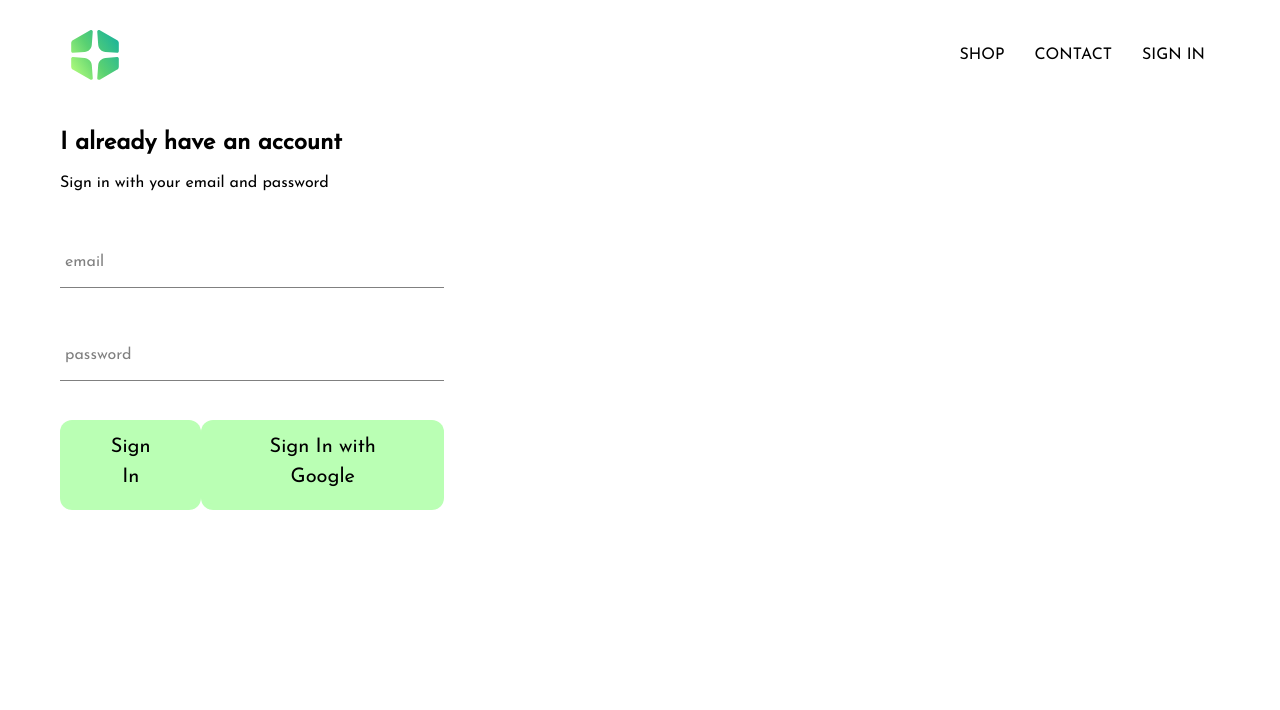
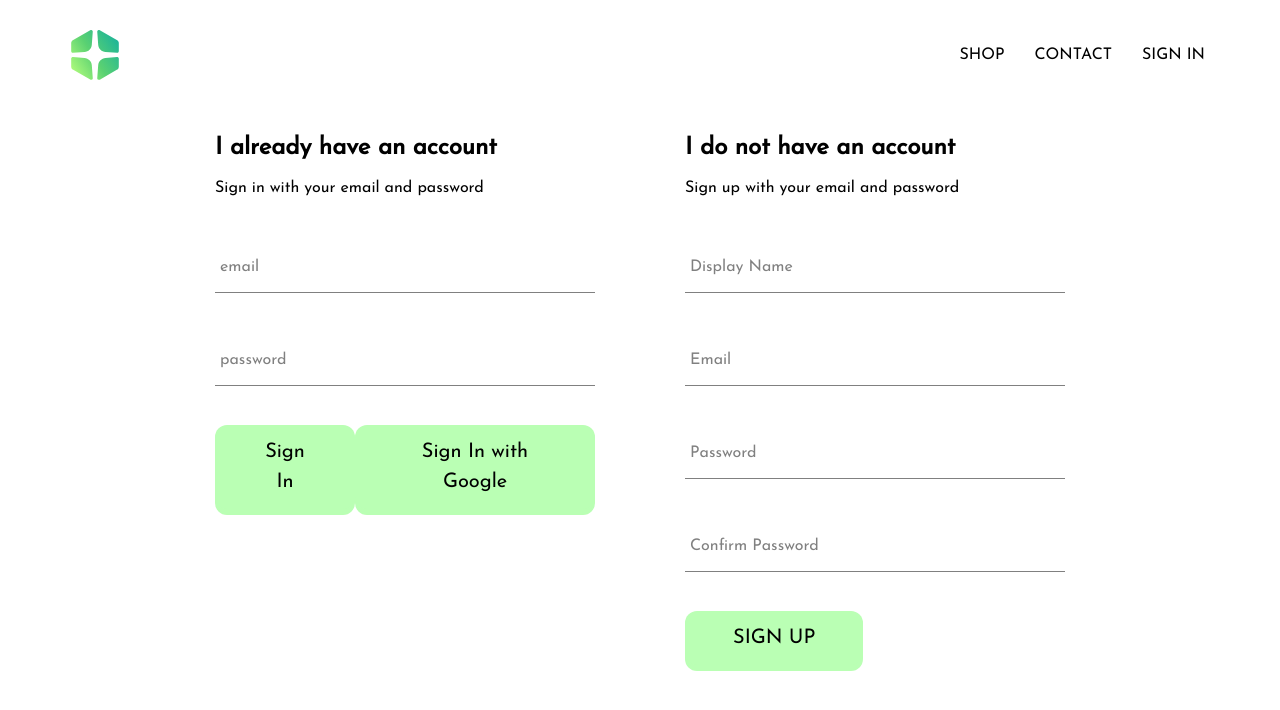
Before and after one commit to LikeaGokuLight/e-shop-commerce, a React (Create React App) app: page /sign in a window 1280 px wide. Shown: the top 710 px of the page. Built offline with nearby package versions, Linux system fonts and the light colour scheme; no server answers.

Commit message:
implemented firebase utils and included ability to store auth users into data base

```diff
--- a/src/App.js
+++ b/src/App.js
@@ -7,7 +7,7 @@
 import Header from "./components/header/header";
 import Sign from "./pages/sign/sign";
 
-import {auth} from "./firebase/firebase.utils";
+import {auth, createUserProfileDocument} from "./firebase/firebase.utils";
 
 
 
@@ -24,10 +24,23 @@
     unsubscribeFromAuth =null;
 
     componentDidMount() {
-        this.unsubscribeFromAuth = auth.onAuthStateChanged(user => {
-            this.setState({ currentUser: user })
+        this.unsubscribeFromAuth = auth.onAuthStateChanged(async userAuth => {
+            if (userAuth) {
+                const userRef = await createUserProfileDocument(userAuth)
 
-            console.log(this.state.user)
+                userRef.onSnapshot(snapShot => {
+                    this.setState({
+                        currentUser: {
+                            id: snapShot.id,
+                            ...snapShot.data()
+                        }
+                    })
+
+                    console.log(this.state)
+
+                })
+            }
+            this.setState({ currentUser: userAuth })
         })
     }
 
--- a/src/components/sign-in/sign-in.scss
+++ b/src/components/sign-in/sign-in.scss
@@ -1,5 +1,5 @@
 .sign-in {
-  width: 30vw;
+  width: 380px;
   display: flex;
   flex-direction: column;
 
--- a/src/components/sign-up/sign-up.jsx
+++ b/src/components/sign-up/sign-up.jsx
@@ -1,15 +1,105 @@
 import React from "react";
 import "./sign-up.scss";
+
+import FormInput from "../form-input/form-input";
+import CustomButton from "../custom-button/custom-button";
+
+import {auth, createUserProfileDocument} from "../../firebase/firebase.utils";
 
 class SignUp extends React.Component {
     constructor(props) {
         super(props);
+
+        this.state = {
+            displayName: "",
+            email: "",
+            password: "",
+            confirmPassword: ""
+        }
+    }
+
+    handleSubmit = async (e) => {
+        e.preventDefault()
+
+        const { displayName, email, password, confirmPassword } = this.state;
+
+        if ( password !== confirmPassword ) alert("Password don't math")
+
+        try {
+            const { user } = await auth.createUserWithEmailAndPassword(email, password)
+
+            await createUserProfileDocument(user, displayName)
+
+            this.setState({
+                displayName: "",
+                email: "",
+                password: "",
+                confirmPassword: ""
+            })
+
+        } catch (err) {
+            console.error(err)
+        }
+
+    }
+
+    handleChange = (e) => {
+        const { name, value } = e.target
+
+        this.setState({[name]: value})
     }
 
     render() {
+        const { displayName, email, password, confirmPassword } = this.state;
+
         return(
-            <div>
+            <div className={"sign-up"}>
+                <h2 className={"title"}>
+                    I do not have an account
+                </h2>
+                <span>Sign up with your email and password</span>
 
+                <form className={"sign-up-form"} onSubmit={this.handleSubmit}>
+
+                    <FormInput
+                        type={"text"}
+                        name={"displayName"}
+                        value={displayName}
+                        onChange={this.handleChange}
+                        label={"Display Name"}
+                        required
+                    />
+
+                    <FormInput
+                        type={"email"}
+                        name={"email"}
+                        value={email}
+                        onChange={this.handleChange}
+                        label={"Email"}
+                        required
+                    />
+
+                    <FormInput
+                        type={"password"}
+                        name={"password"}
+                        value={password}
+                        onChange={this.handleChange}
+                        label={"Password"}
+                        required
+                    />
+
+                    <FormInput
+                        type={"password"}
+                        name={"confirmPassword"}
+                        value={confirmPassword}
+                        onChange={this.handleChange}
+                        label={"Confirm Password"}
+                        required
+                    />
+
+                    <CustomButton type={"submit"} > SIGN UP </CustomButton>
+
+                </form>
             </div>
         )
     }
--- a/src/components/sign-up/sign-up.scss
+++ b/src/components/sign-up/sign-up.scss
@@ -0,0 +1,9 @@
+.sign-up {
+  display: flex;
+  flex-direction: column;
+  width: 380px;
+
+  .title {
+    margin: 10px 0;
+  }
+}
--- a/src/firebase/firebase.utils.js
+++ b/src/firebase/firebase.utils.js
@@ -14,6 +14,32 @@
     appId: "1:818428640135:web:3afb0bc36de3faff3df122",
     measurementId: "G-9MWXMMMZBJ"
 };
+
+export const createUserProfileDocument = async (userAuth, additionalData) => {
+    if ( !userAuth ) return;
+
+    const userRef =firestore.doc(`users/${userAuth.uid}`)
+    const snapShot = await userRef.get()
+
+    if ( !snapShot.exists ) {
+        const { displayName, email } = userAuth
+        const createdAt = new Date()
+
+        try {
+            await userRef.set({
+                displayName,
+                email,
+                createdAt,
+                ...additionalData
+            })
+        } catch (err) {
+            console.log("error creating user", err.message)
+        }
+    }
+    return userRef
+
+}
+
 // Initialize Firebase
 firebase.initializeApp(config)
 
--- a/src/pages/sign/sign.jsx
+++ b/src/pages/sign/sign.jsx
@@ -2,11 +2,13 @@
 import "./sign.scss";
 
 import SignIn from "../../components/sign-in/sign-in";
+import SignUp from "../../components/sign-up/sign-up";
 
 const Sign = () => {
     return(
         <div className={"sign-in-and-sign-up"}>
             <SignIn />
+            <SignUp />
         </div>
     )
 }
--- a/src/pages/sign/sign.scss
+++ b/src/pages/sign/sign.scss
@@ -0,0 +1,6 @@
+.sign-in-and-sign-up {
+  width: 850px;
+  display: flex;
+  justify-content: space-between;
+  margin: 30px auto;
+}
```
